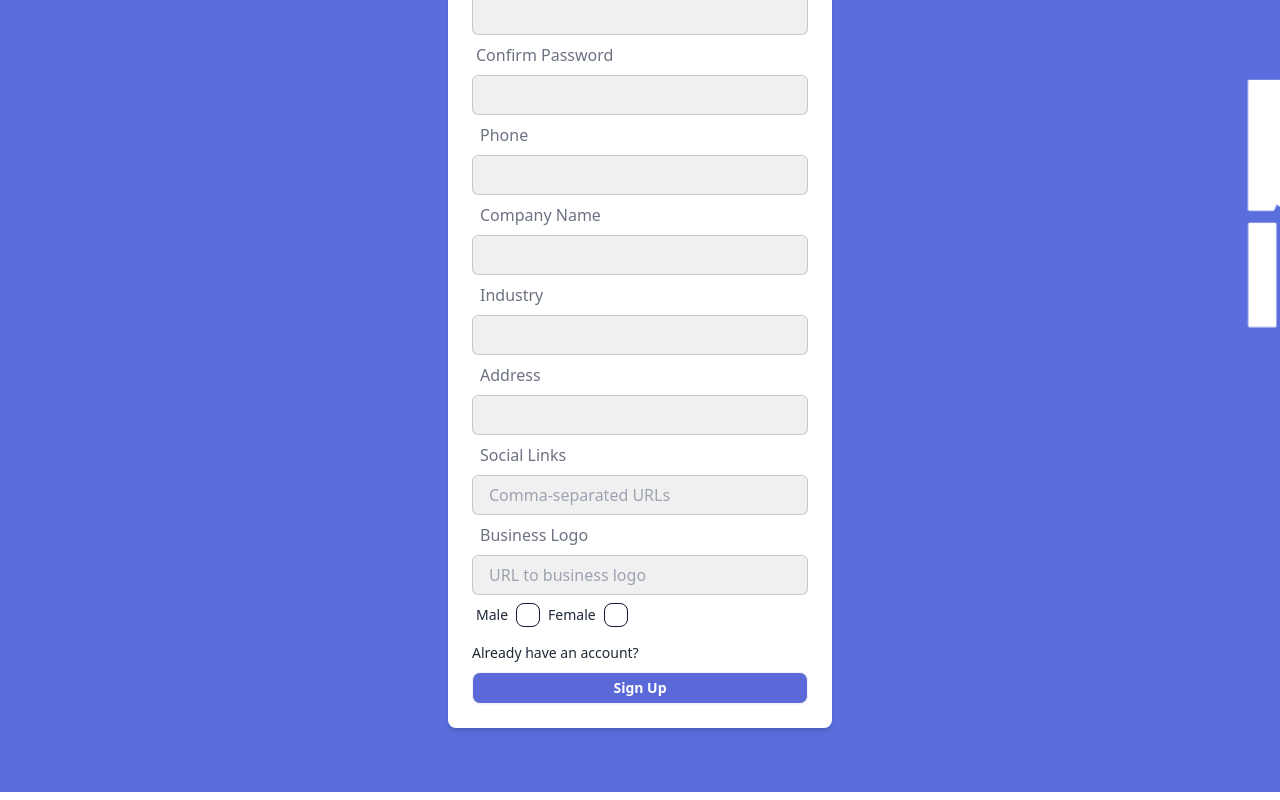
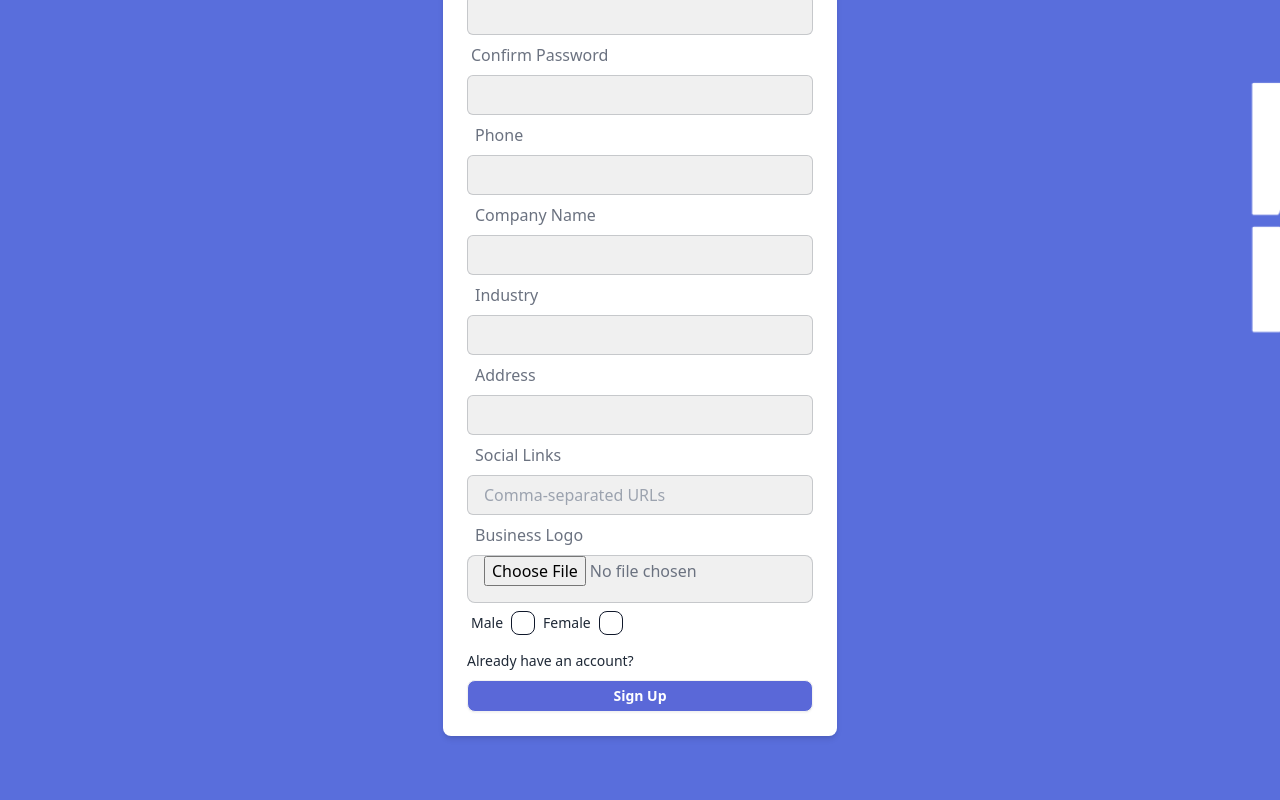
Before and after one commit to AidenRIreland/Bizzlink, a React (Vite) app in the folder frontend/: page /signup in a window 1280 px wide. Shown: the part 361-1161 px from the top of the page. Built offline with nearby package versions, Linux system fonts and the light colour scheme.

Commit message:
Updated signup page so the business loo field takes image uploads

```diff
--- a/frontend/src/pages/signup/SignUp.jsx
+++ b/frontend/src/pages/signup/SignUp.jsx
@@ -21,6 +21,16 @@ const SignUp = () => {
 
 	const { loading, signup } = useSignup();
 
+	const handleImageUpload = (e) => {
+		const file = e.target.files[0];
+		if (!file) return;
+		const reader = new FileReader();
+		reader.onloadend = () => {
+			setInputs((prevInputs) => ({ ...prevInputs, businessLogo: reader.result }));
+		};
+		reader.readAsDataURL(file);
+	};
+
 	const handleCheckboxChange = (gender) => {
 		setInputs({ ...inputs, gender });
 	};
@@ -30,7 +40,6 @@ const SignUp = () => {
 		console.log("Inputs sent to signup:", inputs);
 		await signup(inputs);
 	};
-
 
 	return (
 		<div className="flex flex-col items-center justify-center min-w-96 mx-auto">
@@ -176,12 +185,18 @@ const SignUp = () => {
 						<label className="label p-2">
 							<span className="text-base label-text text-gray-500">Business Logo</span>
 						</label>
-						<input
+						{/* <input
 							type="text"
 							placeholder="URL to business logo"
 							className="w-full input input-bordered h-10 bg-[#f0f0f0] text-gray-500 rounded-md"
 							value={inputs.businessLogo}
 							onChange={(e) => setInputs({ ...inputs, businessLogo: e.target.value })}
+						/> */}
+						<input
+							type="file"
+							accept="image/*"
+							onChange={handleImageUpload}
+							className="input input-bordered w-full bg-[#f0f0f0] text-gray-500"
 						/>
 					</div>
 
```
